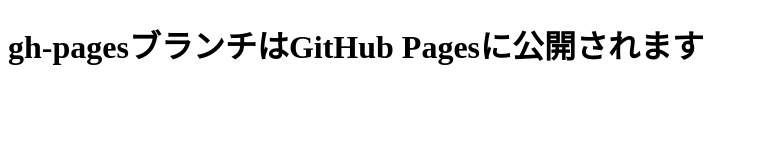
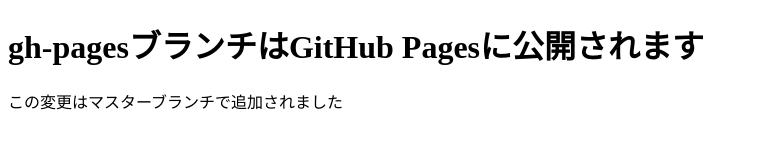
Before and after one commit to blendy07/git-study, a plain HTML site: page index.html in a window 1280 px wide. Shown: the whole page, without its empty margins (0-757 px from the left). Drawn offline with Linux system fonts and the light colour scheme.

Commit message:
段落追加

```diff
--- a/index.html
+++ b/index.html
@@ -8,5 +8,6 @@
 </head>
 <body>
     <h1>gh-pagesブランチはGitHub Pagesに公開されます</h1>
+    <p>この変更はマスターブランチで追加されました</p>
 </body>
 </html>
```
